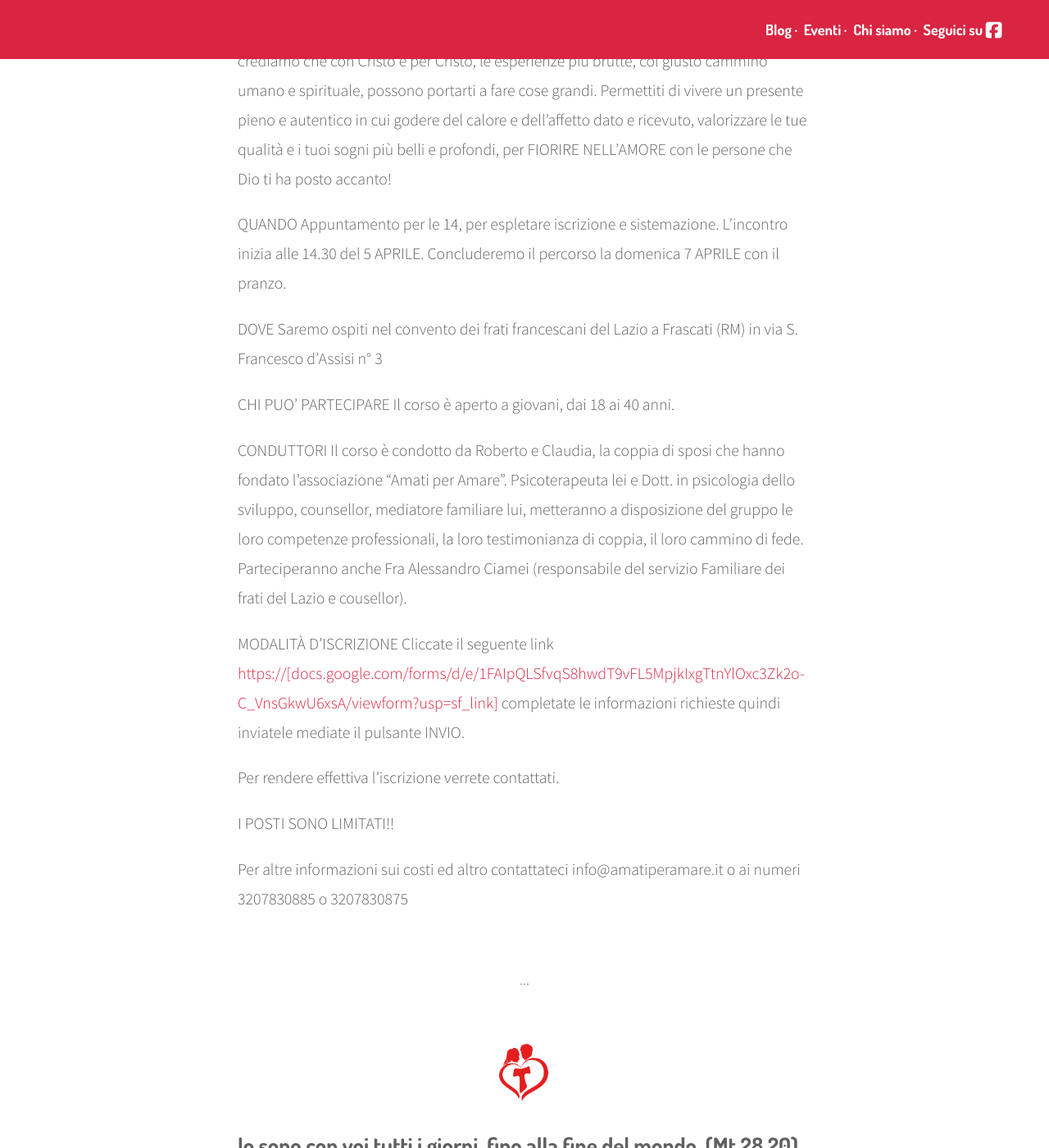
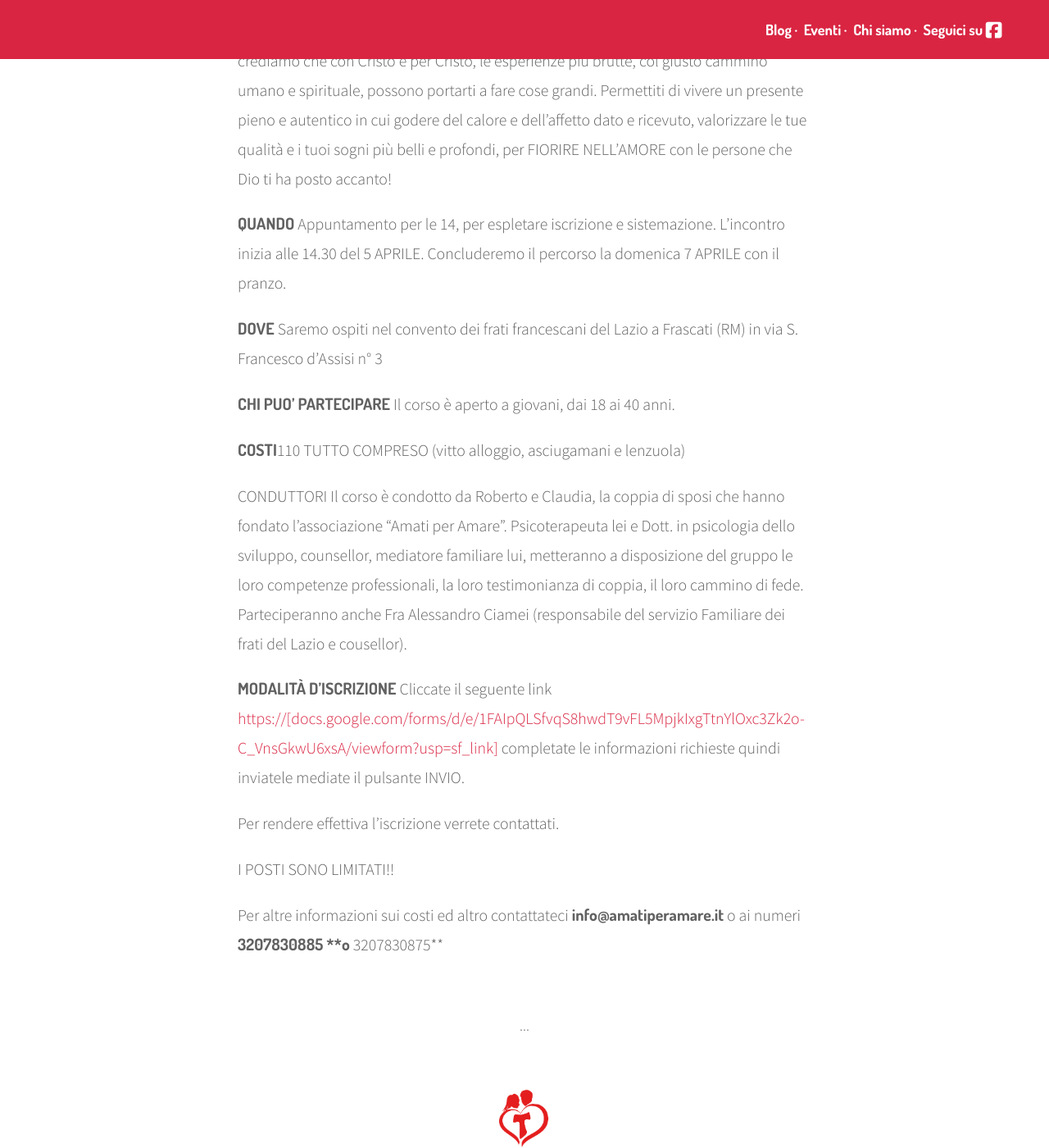
Before and after one commit to amatiperamare/amatiperamare.github.io, a Jekyll site: the page built from _events/TU.markdown, in a window 1280 px wide and 1400 px high, scrolled down 1668 px. Shown: the whole window at 82% size. Built offline with Jekyll 4.4.1, drawn with Linux system fonts in a browser that asks for light colours; nearby versions of some CDN libraries.

Commit message:
Updated Tu

```diff
--- a/_events/TU.markdown
+++ b/_events/TU.markdown
@@ -11,24 +11,25 @@ categories:
 - AMATI PER AMARE
 ---
 
-
 ![Bozza 5_web_.jpg](/uploads/Bozza%205_web_.jpg)
 
 Un’esperienza di tre giorni per riprendere in mano la tua storia di vita, rigenerare le tue ferite del cuore, benedire le zone d’ombra che non accetti di te e lì fare esperienza della presenza di Dio e cercare la strada per spalancare le finestre delle stanze più buie del tuo cuore, per fare entrare il fresco profumo dell’Amore di Dio che tutto sana, tutto cambia, tutto trasforma, se sei disposto a metterti in cammino.
 Un tempo prezioso fatto di momenti di gioco, catechesi, dinamiche di gruppo, confronto, preghiera, dialogo, creatività, per prendere consapevolezza di chi sei tu: l’AMATO! Quali sono i tuoi desideri profondi e cosa ti impedisce di realizzarli oggi.
 Possiamo lasciare il passato, nel passato quando questo danneggia e fa soffrire per vivere pienamente liberi il nostro presente. Ma questo movimento non significa rinnegare nascondere ciò che ci ha fatto soffrire, anzi, poterlo trasformare nella testata d’angolo della tua vita e della tua storia. Perché crediamo che con Cristo e per Cristo, le esperienze più brutte, col giusto cammino umano e spirituale, possono portarti a fare cose grandi. Permettiti di vivere un presente pieno e autentico in cui godere del calore e dell’affetto dato e ricevuto, valorizzare le tue qualità e i tuoi sogni più belli e profondi, per FIORIRE NELL’AMORE con le persone che Dio ti ha posto accanto!
 
-QUANDO
+**QUANDO**
 Appuntamento per le 14, per espletare iscrizione e sistemazione. L’incontro inizia alle 14.30 del 5 APRILE. Concluderemo il percorso la domenica 7 APRILE con il pranzo.
 
-DOVE
+**DOVE**
 Saremo ospiti nel convento dei frati francescani del Lazio a Frascati (RM) in via S. Francesco d’Assisi n° 3
 
-CHI PUO’ PARTECIPARE Il corso è aperto a giovani, dai 18 ai 40 anni.
+**CHI PUO’ PARTECIPARE** Il corso è aperto a giovani, dai 18 ai 40 anni.
+
+**COSTI**110 TUTTO COMPRESO (vitto alloggio, asciugamani e lenzuola)
 
 CONDUTTORI Il corso è condotto da Roberto e Claudia, la coppia di sposi che hanno fondato l’associazione “Amati per Amare”. Psicoterapeuta lei e Dott. in psicologia dello sviluppo, counsellor, mediatore familiare lui, metteranno a disposizione del gruppo le loro competenze professionali, la loro testimonianza di coppia, il loro cammino di fede. Parteciperanno anche Fra Alessandro Ciamei (responsabile del servizio Familiare dei frati del Lazio e cousellor).
 
-MODALITÀ D’ISCRIZIONE Cliccate il seguente link [https://\[docs.google.com/forms/d/e/1FAIpQLSfvqS8hwdT9vFL5MpjkIxgTtnYlOxc3Zk2o-C_VnsGkwU6xsA/viewform?usp=sf_link\]](http://docs.google.com/forms/d/e/1FAIpQLSfvqS8hwdT9vFL5MpjkIxgTtnYlOxc3Zk2o-C_VnsGkwU6xsA/viewform?usp=sf_link)
+**MODALITÀ D’ISCRIZIONE** Cliccate il seguente link [https://\[docs.google.com/forms/d/e/1FAIpQLSfvqS8hwdT9vFL5MpjkIxgTtnYlOxc3Zk2o-C_VnsGkwU6xsA/viewform?usp=sf_link\]](http://docs.google.com/forms/d/e/1FAIpQLSfvqS8hwdT9vFL5MpjkIxgTtnYlOxc3Zk2o-C_VnsGkwU6xsA/viewform?usp=sf_link)
 completate le informazioni richieste quindi inviatele mediate il pulsante INVIO.
 
 Per rendere effettiva l'iscrizione verrete contattati.
@@ -36,4 +37,4 @@ Per rendere effettiva l'iscrizione verrete contattati.
 I POSTI SONO LIMITATI!!
 
 Per altre informazioni sui costi ed altro contattateci
-info@amatiperamare.it o ai numeri 3207830885 o 3207830875
+**info@amatiperamare.it** o ai numeri **3207830885 **o** 3207830875**
```
